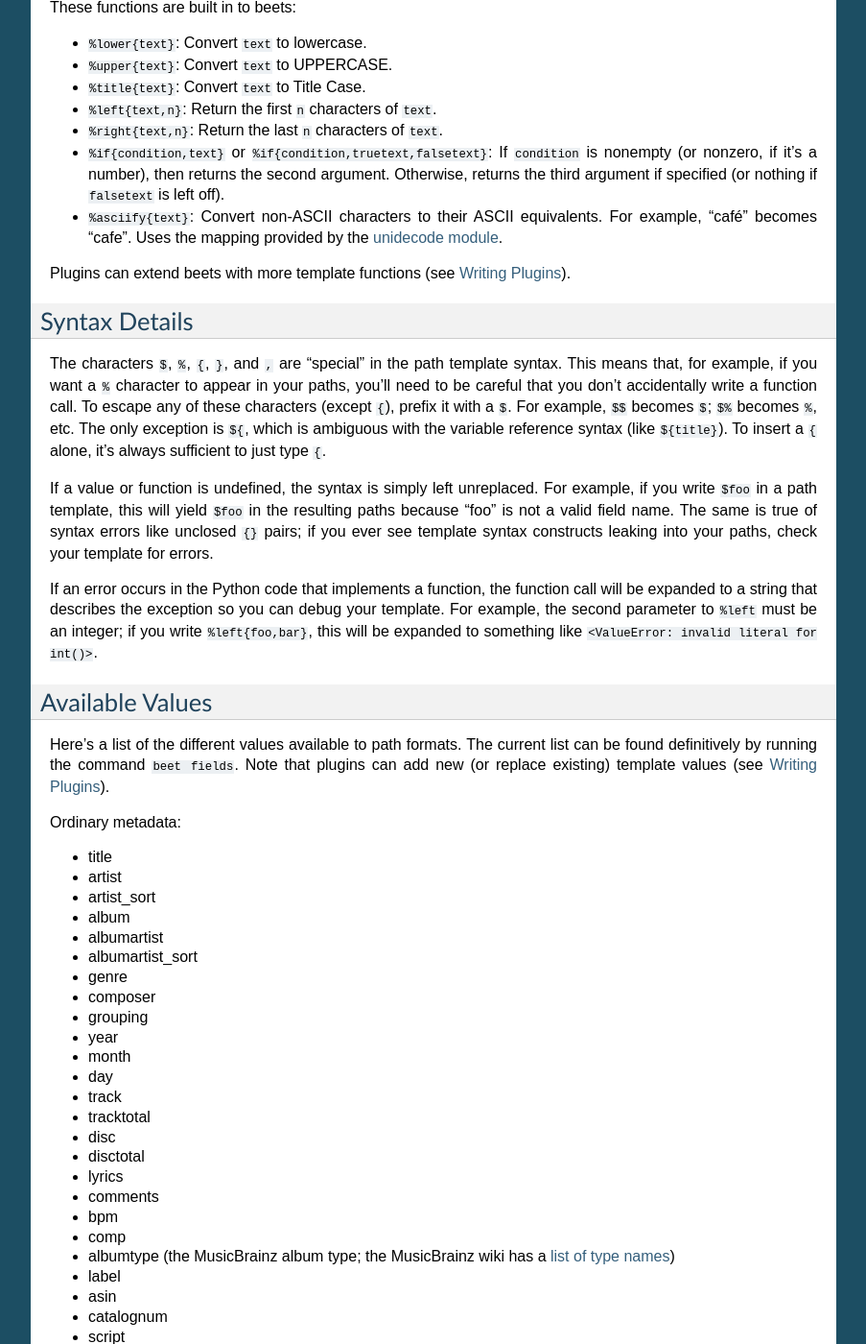
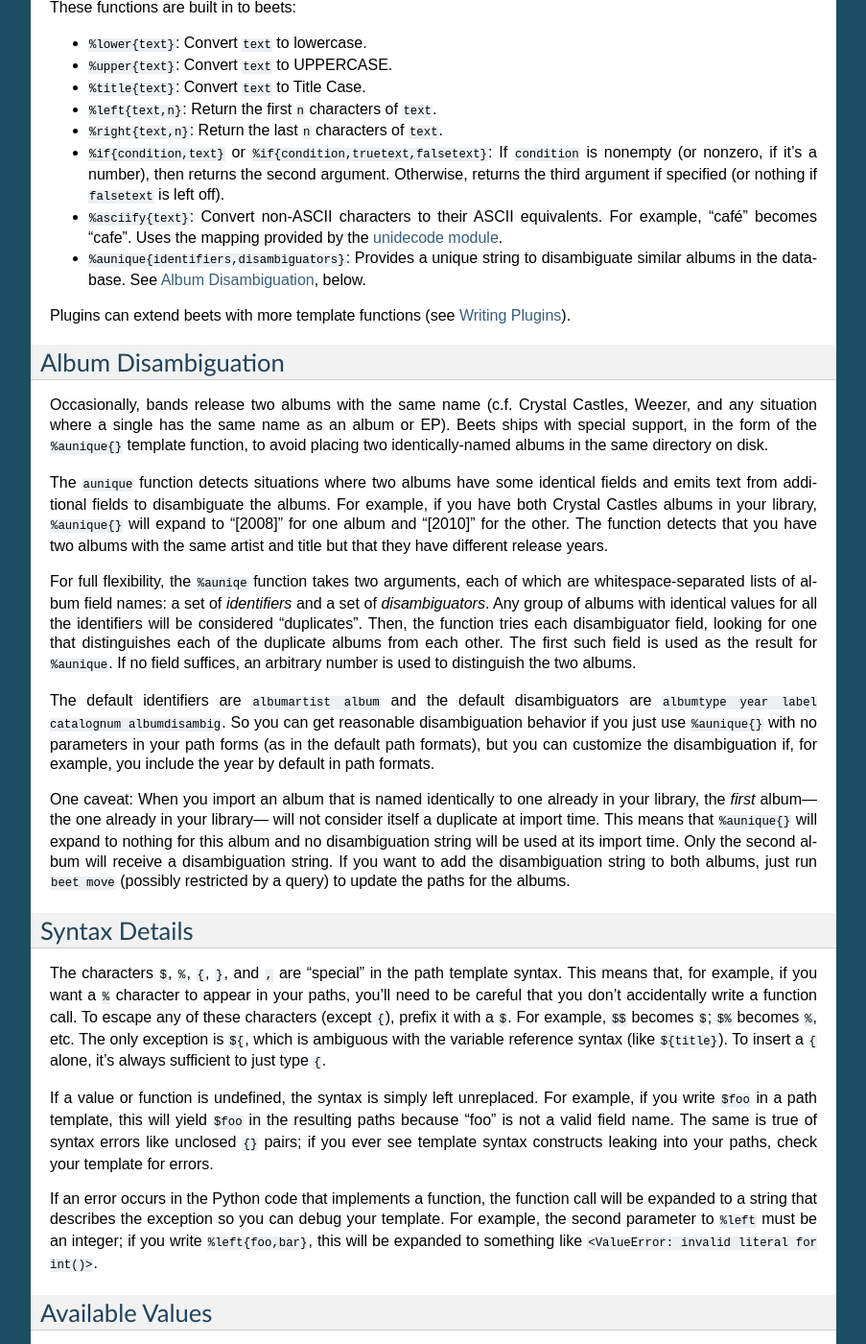
Before and after one commit to google-code-export/beets, a Sphinx documentation site: the page built from docs/reference/pathformat.rst, in a window 1280 px wide and 1400 px high, scrolled down 842 px. Shown: the whole window at 96% size, without its empty margins (198-1101 px from the left). Built offline with Sphinx 7.4.7, drawn with Linux system fonts in a browser that asks for light colours.

Commit message:
docs for %aunique (#190)

```diff
--- a/docs/changelog.rst
+++ b/docs/changelog.rst
@@ -10,6 +10,10 @@ Changelog
   choices: skip the new music (the previous behavior), keep both, or remove the
   old music. See the :ref:`guide-duplicates` section in the autotagging guide
   for details.
+* Beets can now avoid storing identically-named albums in the same directory.
+  The new ``%aunique{}`` template function, which is included in the default
+  path formats, ensures that Crystal Castles' albums will be placed into
+  different directories. See :ref:`aunique` for details.
 * Artist **sort names** are now fetched from MusicBrainz. There are two new data
   fields, ``artist_sort`` and ``albumartist_sort``, that contain sortable artist
   names like "Beatles, The". These fields are also used to sort albums and items
--- a/docs/guides/tagger.rst
+++ b/docs/guides/tagger.rst
@@ -215,6 +215,9 @@ removed from your library database---and, if the corresponding files are located
 inside of your beets library directory, the files themselves will be deleted as
 well.
 
+If you choose to keep two identically-named albums, beets can avoid storing both
+in the same directory. See :ref:`aunique` for details.
+
 Fingerprinting
 --------------
 
--- a/docs/reference/pathformat.rst
+++ b/docs/reference/pathformat.rst
@@ -68,11 +68,55 @@ These functions are built in to beets:
 * ``%asciify{text}``: Convert non-ASCII characters to their ASCII equivalents.
   For example, "café" becomes "cafe". Uses the mapping provided by the
   `unidecode module`_.
+* ``%aunique{identifiers,disambiguators}``: Provides a unique string to
+  disambiguate similar albums in the database. See :ref:`aunique`, below.
 
 .. _unidecode module: http://pypi.python.org/pypi/Unidecode
 
 Plugins can extend beets with more template functions (see
 :ref:`writing-plugins`).
+
+
+.. _aunique:
+
+Album Disambiguation
+--------------------
+
+Occasionally, bands release two albums with the same name (c.f. Crystal Castles,
+Weezer, and any situation where a single has the same name as an album or EP).
+Beets ships with special support, in the form of the ``%aunique{}`` template
+function, to avoid placing two identically-named albums in the same directory on
+disk.
+
+The ``aunique`` function detects situations where two albums have some identical
+fields and emits text from additional fields to disambiguate the albums. For
+example, if you have both Crystal Castles albums in your library, ``%aunique{}``
+will expand to "[2008]" for one album and "[2010]" for the other. The
+function detects that you have two albums with the same artist and title but
+that they have different release years.
+
+For full flexibility, the ``%auniqe`` function takes two arguments, each of
+which are whitespace-separated lists of album field names: a set of
+*identifiers* and a set of *disambiguators*. Any group of albums with identical
+values for all the identifiers will be considered "duplicates". Then, the
+function tries each disambiguator field, looking for one that distinguishes each
+of the duplicate albums from each other. The first such field is used as the
+result for ``%aunique``. If no field suffices, an arbitrary number is used to
+distinguish the two albums.
+
+The default identifiers are ``albumartist album`` and the default disambiguators
+are ``albumtype year label catalognum albumdisambig``. So you can get reasonable
+disambiguation behavior if you just use ``%aunique{}`` with no parameters in
+your path forms (as in the default path formats), but you can customize the
+disambiguation if, for example, you include the year by default in path formats.
+
+One caveat: When you import an album that is named identically to one already in
+your library, the *first* album—the one already in your library— will not
+consider itself a duplicate at import time. This means that ``%aunique{}`` will
+expand to nothing for this album and no disambiguation string will be used at
+its import time. Only the second album will receive a disambiguation string. If
+you want to add the disambiguation string to both albums, just run ``beet move``
+(possibly restricted by a query) to update the paths for the albums.
 
 
 Syntax Details
@@ -98,6 +142,7 @@ call will be expanded to a string that describes the exception so you can debug
 your template. For example, the second parameter to ``%left`` must be an
 integer; if you write ``%left{foo,bar}``, this will be expanded to something
 like ``<ValueError: invalid literal for int()>``.
+
 
 .. _itemfields:
 
```
Also changed, not shown: docs/reference/config.rst (+4 -3 lines).
